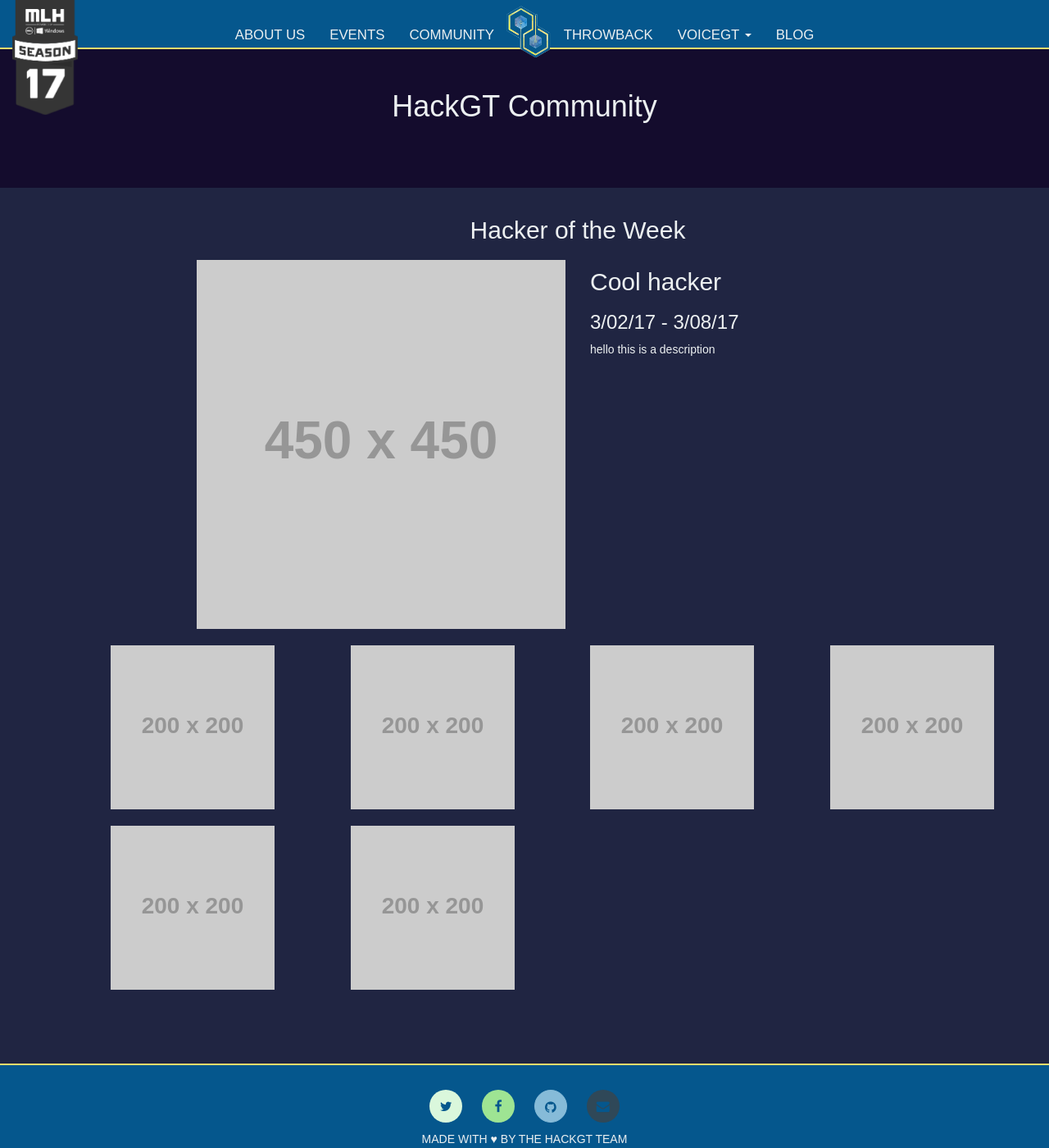
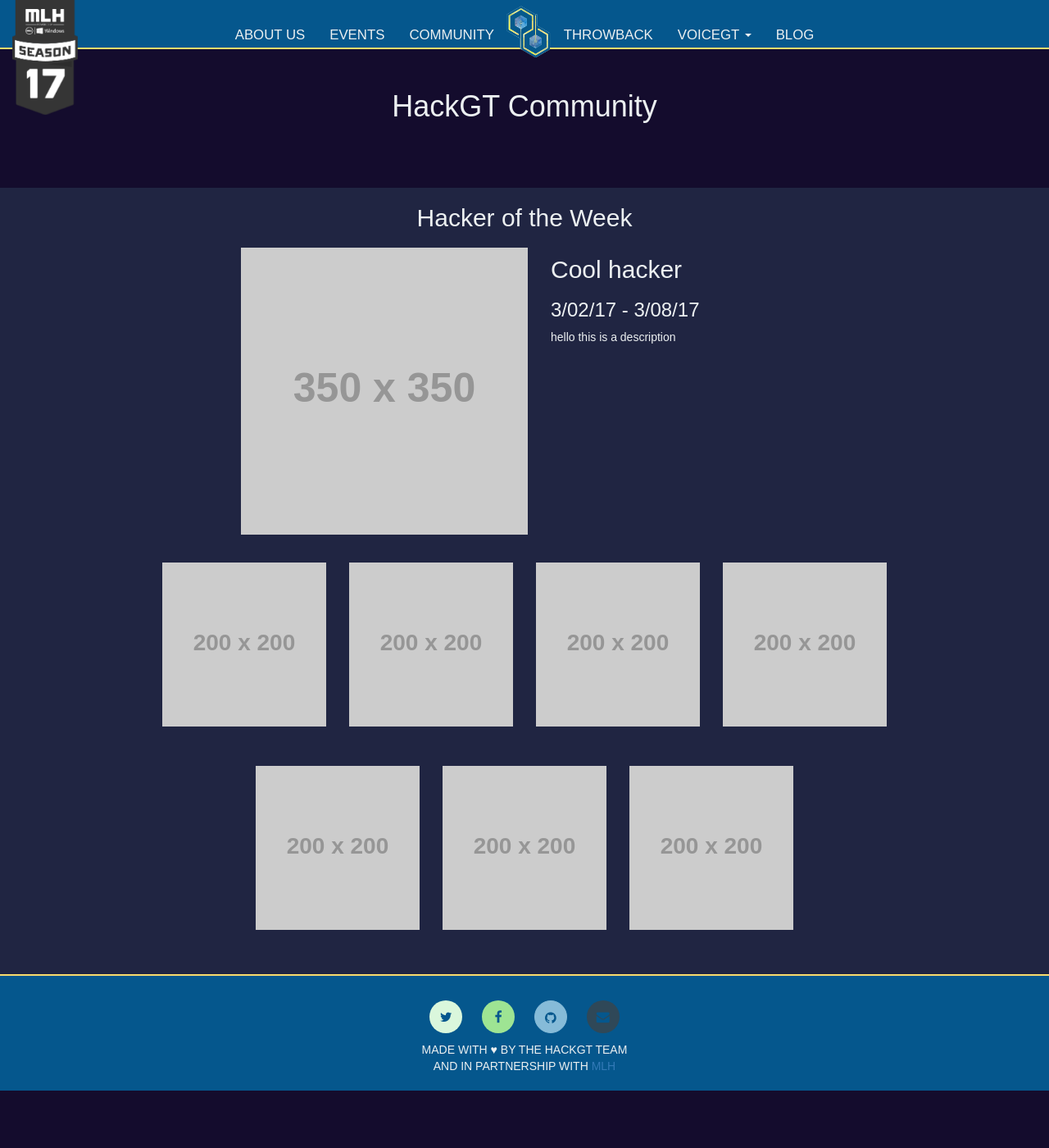
Before and after one commit to HackGT/hackgt-org-website, a Jekyll site: the page built from _pages/community.html, in a window 1280 px wide and 1400 px high. Shown: the whole window at 82% size. Built offline with Jekyll 4.4.1, drawn with Linux system fonts in a browser that asks for light colours; nearby versions of some CDN libraries; some web fonts are replaced.

Commit message:
flexbox for community pictures, added modals for past hacker pictures

```diff
--- a/_data/hackers.csv
+++ b/_data/hackers.csv
@@ -1,8 +1,9 @@
 name,week,description,picture
-Cool hacker,3/02/17 - 3/08/17,"hello this is a description",http://placehold.it/450x450
+Cool hacker,3/02/17 - 3/08/17,"hello this is a description",http://placehold.it/350x350
 Cool hacker,2/26/17 - 3/01/17,"hello this is a description",http://placehold.it/200x200
 Cool hacker,2/19/17 - 2/25/17,"hello this is a description",http://placehold.it/200x200
 Cool hacker,2/12/17 - 2/18/17,"hello this is a description",http://placehold.it/200x200
 Cool hacker,2/05/17 - 2/11/17,"hello this is a description",http://placehold.it/200x200
 Cool hacker,1/29/17 - 2/04/17,"hello this is a description",http://placehold.it/200x200
 Cool hacker,1/22/17 - 1/28/17,"hello this is a description",http://placehold.it/200x200
+Cool hacker,1/15/17 - 1/21/17,"hello this is a description",http://placehold.it/200x200
--- a/_includes/header.html
+++ b/_includes/header.html
@@ -18,7 +18,7 @@
           <li id="mobile-home-link"><a href="/">Home</a></li>
           <li><a href="/about">About Us</a></li>
           <li><a href="/events">Events</a></li>
-          <li><a href="/notyet">Community</a></li>
+          <li><a href="/community">Community</a></li>
           <li id="nav-logo"><a href="/"><img src="/static/images/ColorLogo_edited.png"></a></li>
           <li><a href="/notyet">Throwback</a></li>
           <li class="dropdown">
--- a/_pages/community.html
+++ b/_pages/community.html
@@ -10,36 +10,43 @@
 			<h1>HackGT Community</h1>
 		</div>
     </div>
-    <div class="home-section">
+    <div class="community">
+
 		<div class="container">
 	    	<div class = "row text-center">
 				<h2>Hacker of the Week</h2>
 			</div>
-		<div class = "row">
+			<div class = "hacker-main-row">
 				{% for hacker in site.data.hackers limit:1 %}
-			<div class = "col col-lg-6 col-md-6 col-sm-12 text-right">
-				<img src="{{hacker.picture}}">
+				<div class = "hacker-main">
+					<img src="{{hacker.picture}}" class="img-fluid">
 				</div>
-			<div class = "col col-lg-6 col-md-6 col-sm-12">
+				<div class = "hacker-description">
 					<h2>{{hacker.name}}</h2>
 					<h3>{{hacker.week }}</h3>
 					<p>{{hacker.description}}</p>
 				</div>
 				{% endfor %}
 			</div>
+			<div class="hacker-past">
 				{% for hacker in site.data.hackers offset:1 %}
-			{% assign mod = forloop.index0 | modulo:4 %}
-			{% if mod == 0%}
-				<div class = "row">
-			{% endif %}
+						<a href="#hacker{{forloop.index0}}" data-toggle="modal"><img src="{{hacker.picture}}" class="img-fluid"></a>
 
-			<div class="col col-lg-3 col-md-3 col-sm-12">
-				<img src="{{hacker.picture}}">
+						<!-- modal -->
+						<div id="hacker{{forloop.index0}}" class="modal fade">
+							<div class="modal-dialog">
+								<div class="modal-content">
+									<div class="modal-header">
+                						<button type="button" class="close" data-dismiss="modal" aria-hidden="true">&times;</button>
+						                <h4 class="modal-title">{{hacker.name}}</h4>
+						                <h6>{{hacker.week}}</h6>
 						            </div>
-
-			{% if mod == 3%}
+									<div class="modal-body">
+										<p>{{hacker.description}}</p>
 									</div>
-			{% endif %}
+								</div>
+							</div>
+						</div>
 				{% endfor %}
 			</div>
 		</div>
--- a/_pages/events.html
+++ b/_pages/events.html
@@ -9,7 +9,7 @@
 		<h1>Past Events</h1>
 	</div>
 	{% for section in site.events %}
-		<div class="home-section">
+		<div class="home-section events">
 			<h2>{{section.title}}</h2>
 			<p> {{section.content}}</p>
 		</div>
--- a/static/css/style.css
+++ b/static/css/style.css
@@ -51,6 +51,9 @@
 
 .home-section {
 	padding: 1.5rem 12rem;
+}
+
+.community, .home-section {
 	background-color: #202542;
 }
 
@@ -164,3 +167,36 @@
 .kahuna {
     font-size: 500%;
 }
+
+.hacker-main-row {
+	display: flex;
+	flex-direction: row;
+	justify-content: center;'
+	flex-wrap: wrap;
+}
+
+.hacker-main-row .hacker-description {
+	width: 30%;
+	padding-left: 2em;
+}
+
+.hacker-past {
+	display: flex;
+	flex-direction: row;
+	justify-content: center;
+	flex-wrap: wrap;
+	padding: 0 1em;
+}
+
+.hacker-past a {
+	margin: 1em;
+}
+
+.modal-dialog {
+	color: #202542;
+}
+
+.modal-header h6 {
+	margin-top: 2px;
+	margin-bottom: 2px;
+}
```
Lines whose indentation alone changed are shown as unchanged.
